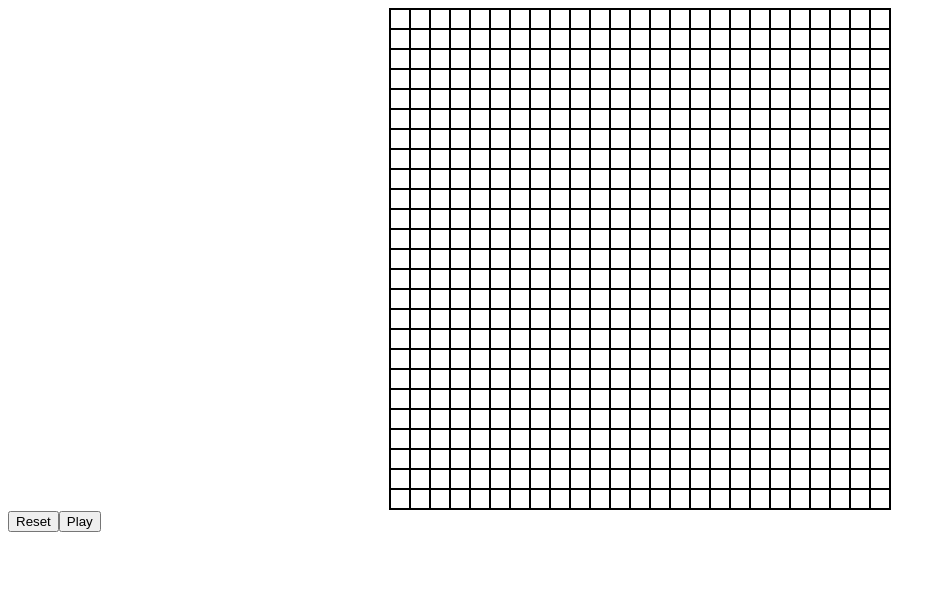
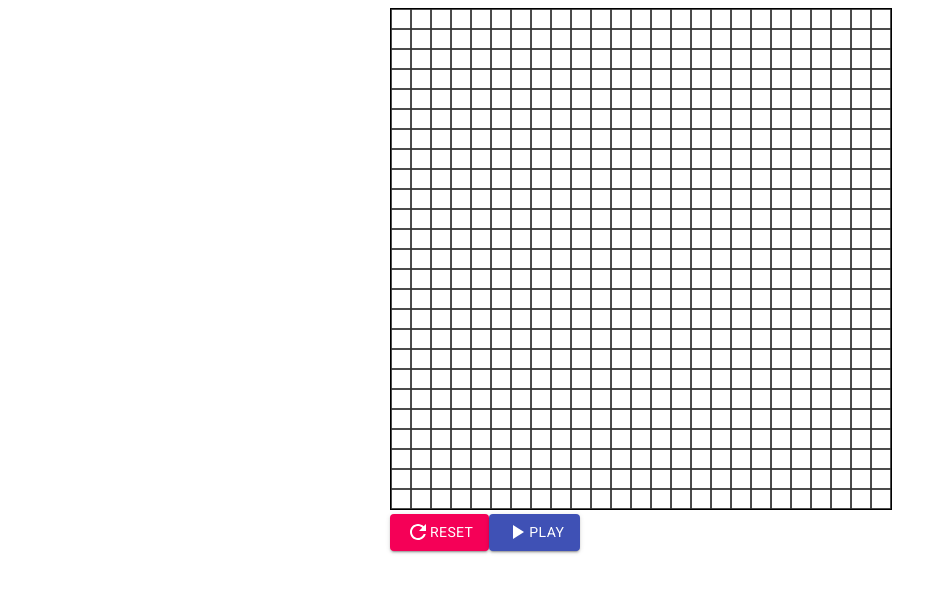
Before and after one commit to qwoprocks/web_projects, a Gatsby site: page / in a window 1280 px wide. Shown: the whole page, without its empty margins (0-947 px from the left). Built offline with nearby package versions, Linux system fonts and the light colour scheme; Gatsby itself is replaced by a stand-in of ours.

Commit message:
Add material UI

```diff
--- a/gatsby-config.js
+++ b/gatsby-config.js
@@ -1,8 +1,16 @@
 module.exports = {
-  pathPrefix: `/web_projects`,
-  plugins: [
-    `gatsby-plugin-styled-components`,
-    `gatsby-plugin-typescript`,
-    'gatsby-plugin-root-import'
-  ]
+    pathPrefix: "/web_projects",
+    plugins: [
+        "gatsby-plugin-styled-components",
+        "gatsby-plugin-typescript",
+        "gatsby-plugin-root-import",
+        {
+            resolve: "gatsby-plugin-web-font-loader",
+            options: {
+                google: {
+                    families: ["Roboto", "Material Icons"]
+                }
+            }
+        }
+    ]
 }
--- a/package.json
+++ b/package.json
@@ -13,10 +13,13 @@
     "clean": "gatsby clean"
   },
   "dependencies": {
+    "@material-ui/core": "^4.11.2",
+    "@material-ui/icons": "^4.11.2",
     "babel-plugin-styled-components": "^1.12.0",
     "gatsby": "^2.26.1",
     "gatsby-plugin-styled-components": "^3.6.0",
     "gatsby-plugin-typescript": "^2.8.0",
+    "gatsby-plugin-web-font-loader": "^1.0.4",
     "react": "^16.12.0",
     "react-dom": "^16.12.0",
     "styled-components": "^5.2.1"
--- a/src/components/maze.tsx
+++ b/src/components/maze.tsx
@@ -1,18 +1,24 @@
+import { Button } from "@material-ui/core"
+import { Pause, PlayArrow, Refresh } from "@material-ui/icons"
 import React, { MouseEvent, MutableRefObject, useState, useEffect, useRef } from "react"
 import styled from "styled-components"
 
+const LINE_WIDTH = 1
+const LINE_COLOR = "#333333"
 const MAZE_WIDTH = 500
 const MAZE_HEIGHT = 500
 const CELL_SIZE = 20
 const NUM_ROWS = MAZE_HEIGHT / CELL_SIZE
 const NUM_COLS = MAZE_WIDTH / CELL_SIZE
-const MAZE_GRID: boolean[][] = Array.from(Array(NUM_COLS), () => new Array(NUM_ROWS))
-const LINE_WIDTH = 2
+const FRAME_DELAY_MS = 100
+
+const CentralizedDiv = styled.div`
+    padding: 0;
+    margin: 0 auto;
+    width: ${MAZE_WIDTH}px;
+`
 
 const StyledCanvas = styled.canvas`
-    padding: 0;
-    margin: 0 auto;
-    display: block;
     border: 1px solid black;
 `
 
@@ -20,31 +26,27 @@ const Maze = () => {
     const animationRef = useRef() as MutableRefObject<number>
     const canvasRef = useRef() as MutableRefObject<HTMLCanvasElement>
     const canvasContextRef = useRef() as MutableRefObject<CanvasRenderingContext2D>
+    const mazeGridRef = useRef(Array.from(Array(NUM_COLS), () => new Array(NUM_ROWS)))
 
     const [isPlaying, setIsPlaying] = useState(false)
 
     useEffect(() => {
         canvasContextRef.current = canvasRef.current.getContext("2d")!
+        clearCanvas()
         drawGrid()
+        drawGrid() // we call drawGrid twice to get the correct color (due to pixel placement, color is lighter than expected with only one call)
     }, [])
 
     useEffect(() => {
         if (!isPlaying) {
             cancelAnimationFrame(animationRef.current)
         } else {
-            let count = 0
+            let prev = (new Date()).getTime()
             const animate = () => {
-                if (++count > 20) {
-                    for (let i = 0; i < NUM_COLS; i++) {
-                        for (let j = 0; j < NUM_ROWS - 1; j++) {
-                            if (MAZE_GRID[i][j] && !MAZE_GRID[i][j + 1]) {
-                                toggleCell(i, j)
-                            } else if (!MAZE_GRID[i][j] && MAZE_GRID[i][j + 1]) {
-                                toggleCell(i, j)
-                            }
-                        }
-                    }
-                    count = 0
+                let now = (new Date()).getTime()
+                if (now - prev > FRAME_DELAY_MS) {
+                    updateMaze()
+                    prev = now
                 }
                 animationRef.current = requestAnimationFrame(animate)
             }
@@ -52,9 +54,40 @@ const Maze = () => {
         }
     }, [isPlaying])
 
+    const updateMaze = () => {
+        let bufferGrid = Array.from(Array(NUM_COLS), () => new Array(NUM_ROWS))
+        let mazeGrid = mazeGridRef.current;
+        for (let i = 0; i < NUM_COLS; i++) {
+            for (let j = 0; j < NUM_ROWS; j++) {
+                let neighbours = [
+                    isInMaze(i - 1, j - 1) ? mazeGrid[i - 1][j - 1] : false,
+                    isInMaze(i, j - 1) ? mazeGrid[i][j - 1] : false,
+                    isInMaze(i + 1, j - 1) ? mazeGrid[i + 1][j - 1] : false,
+                    isInMaze(i - 1, j) ? mazeGrid[i - 1][j] : false,
+                    isInMaze(i + 1, j) ? mazeGrid[i + 1][j] : false,
+                    isInMaze(i - 1, j + 1) ? mazeGrid[i - 1][j + 1] : false,
+                    isInMaze(i, j + 1) ? mazeGrid[i][j + 1] : false,
+                    isInMaze(i + 1, j + 1) ? mazeGrid[i + 1][j + 1] : false
+                ]
+                let count = 0
+                for (const neighbour of neighbours) {
+                    if (neighbour) {
+                        count++
+                    }
+                }
+                if ((mazeGrid[i][j] && count < 2) || (mazeGrid[i][j] && count > 3) || (!mazeGrid[i][j] && count == 3)) {
+                    bufferGrid[i][j] = !mazeGrid[i][j]
+                    drawCellAt(i, j, bufferGrid)
+                } else {
+                    bufferGrid[i][j] = mazeGrid[i][j]
+                }
+            }
+        }
+        mazeGridRef.current = bufferGrid
+    }
+
     const isInMaze = (i: number, j: number) => {
         if (i < 0 || i >= NUM_COLS || j < 0 || j >= NUM_ROWS) {
-            console.warn(`Maze index (${i}, ${j}) out of bounds!`)
             return false
         } else {
             return true
@@ -82,17 +115,16 @@ const Maze = () => {
             canvasContext.moveTo(0, i)
             canvasContext.lineTo(MAZE_WIDTH, i)
         }
-        canvasContext.strokeStyle = "black"
+        canvasContext.strokeStyle = LINE_COLOR
         canvasContext.stroke()
     }
 
-    const toggleCell = (i: number, j: number) => {
+    const drawCellAt = (i: number, j: number, grid: boolean[][]) => {
         const canvasContext = canvasContextRef.current
         if (!isInMaze(i, j) || canvasContext === undefined) {
             return
         }
-        MAZE_GRID[i][j] = !MAZE_GRID[i][j]
-        canvasContext.fillStyle = MAZE_GRID[i][j] ? "#000000" : "#FFFFFF"
+        canvasContext.fillStyle = grid[i][j] ? "#000000" : "#FFFFFF"
         canvasContext.fillRect(i * CELL_SIZE + LINE_WIDTH / 2 + 0.5, j * CELL_SIZE + LINE_WIDTH / 2 + 0.5, CELL_SIZE - LINE_WIDTH - 1, CELL_SIZE - LINE_WIDTH - 1)
     }
 
@@ -104,14 +136,15 @@ const Maze = () => {
         const y = event.clientY - canvasRef.current.getBoundingClientRect()!.top
         const i = Math.trunc(x / CELL_SIZE)
         const j = Math.trunc(y / CELL_SIZE)
-        toggleCell(i, j)
+        mazeGridRef.current[i][j] = !mazeGridRef.current[i][j]
+        drawCellAt(i, j, mazeGridRef.current)
     }
 
     const handleResetClick = () => {
         setIsPlaying(false);
         for (let i = 0; i < NUM_COLS; i++) {
             for (let j = 0; j < NUM_ROWS; j++) {
-                MAZE_GRID[i][j] = false
+                mazeGridRef.current[i][j] = false
             }
         }
         clearCanvas()
@@ -123,13 +156,19 @@ const Maze = () => {
     }
 
     return (
-        <>
+        <CentralizedDiv>
             <StyledCanvas width={MAZE_WIDTH} height={MAZE_HEIGHT} ref={canvasRef} onClick={handleCellClick} />
             <div>
-                <input type="button" value="Reset" onClick={handleResetClick} />
-                <input type="button" value={isPlaying ? "Pause" : "Play"} onClick={handlePlayPauseClick} />
+                <Button variant="contained" color="secondary" onClick={handleResetClick}>
+                    <Refresh />
+                    <span>Reset</span>
+                </Button>
+                <Button variant="contained" color="primary" onClick={handlePlayPauseClick}>
+                    {isPlaying ? <Pause /> : <PlayArrow />}
+                    <span>{isPlaying ? "Pause" : "Play"}</span>
+                </Button>
             </div>
-        </>
+        </CentralizedDiv>
     )
 }
 
--- a/src/pages/index.tsx
+++ b/src/pages/index.tsx
@@ -1,8 +1,12 @@
-import React from "react"
+import React, { useEffect } from "react"
 import GlobalStyle from "src/globalStyle"
 import Maze from "src/components/maze"
 
 const Home = () => {
+    useEffect(() => {
+        document.title = "Web Projects"
+    }, [])
+
     return (
         <>
             <GlobalStyle />
```
Also changed, not shown: 1 other file.
